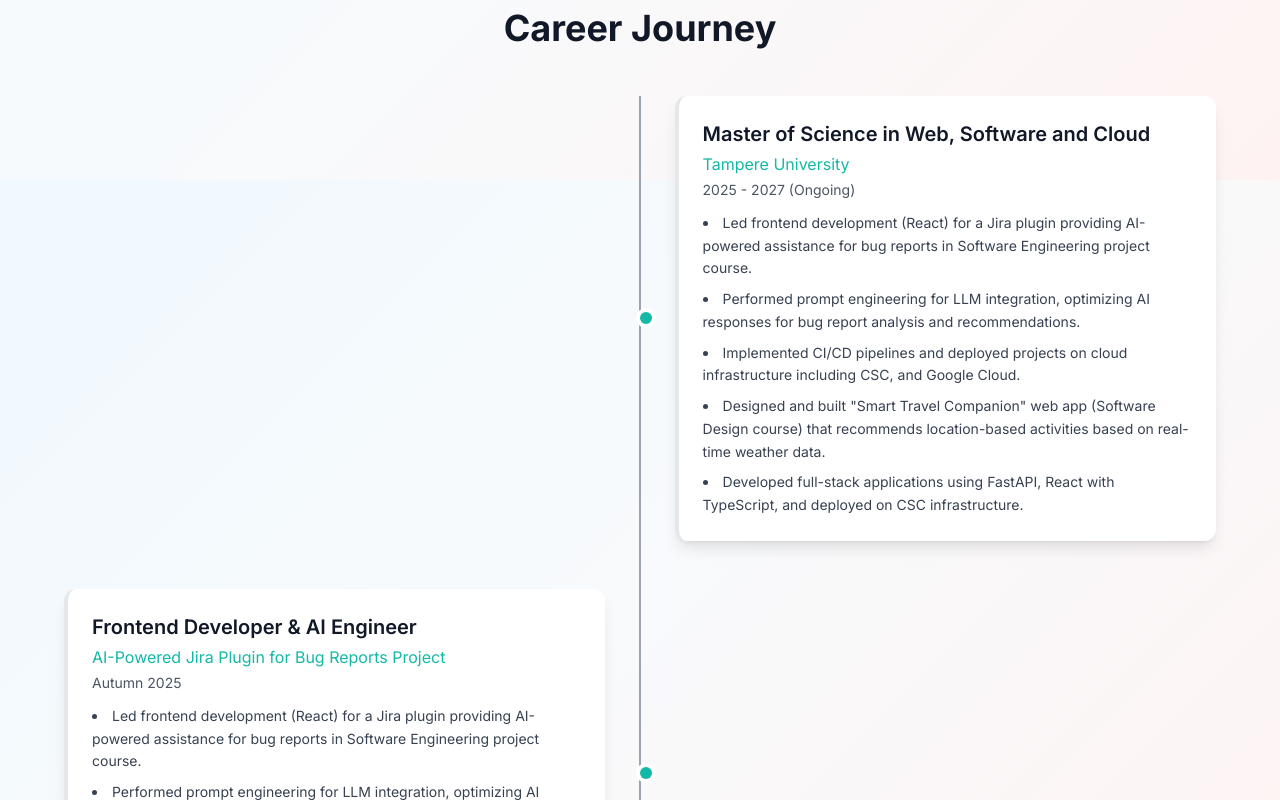
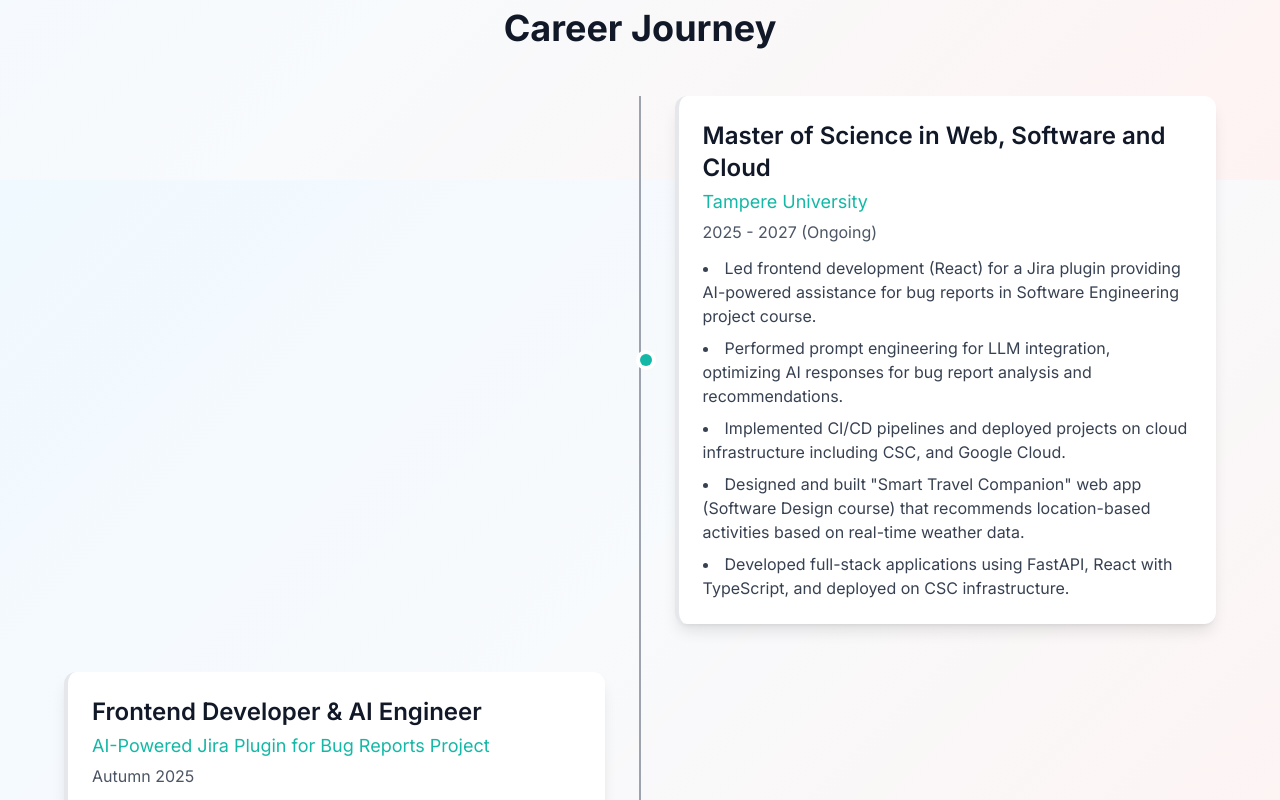
Before and after one commit to pasiones/portfolio, a React (Vite) app: page / in a window 1280 px wide. Shown: the part 5420-6220 px from the top of the page. Built offline with nearby package versions, Linux system fonts and the light colour scheme.

Commit message:
refactor: improve scroll behavior in App component and enhance text styles in ExperienceSection for better readability

```diff
--- a/src/App.tsx
+++ b/src/App.tsx
@@ -14,11 +14,10 @@ import ThemeToggle from './components/util/ThemeToggle';
 
 const App: React.FC = () => {
     useEffect(() => {
-        // Scroll to top on refresh, then handle hash after content loads
+        // Restore scroll position to the correct section on refresh
         if ('scrollRestoration' in history) {
             history.scrollRestoration = 'manual';
         }
-        window.scrollTo(0, 0);
 
         const hash = window.location.hash;
         if (hash) {
@@ -28,10 +27,10 @@ const App: React.FC = () => {
                 if (element) {
                     window.scrollTo({
                         top: element.offsetTop,
-                        behavior: 'smooth'
+                        behavior: 'instant'
                     });
                 }
-            }, 300);
+            }, 100);
             return () => clearTimeout(timer);
         }
     }, []);
--- a/src/components/ExperienceSection.tsx
+++ b/src/components/ExperienceSection.tsx
@@ -38,10 +38,10 @@ const ExperienceSection: React.FC = () => (
                                     isRight ? 'border-l-4' : 'border-r-4 border-l-0'
                                 } border-accent`}
                             >
-                                <h3 className="text-xl font-semibold text-gray-900 dark:text-white mb-1">{job.title}</h3>
-                                <p className="text-accent mb-1">{job.company}</p>
-                                <p className="text-sm text-gray-600 dark:text-gray-400 mb-3">{job.period}</p>
-                                <ul className="list-disc list-inside text-gray-700 dark:text-gray-300 text-sm space-y-2 leading-relaxed">
+                                <h3 className="text-xl lg:text-2xl font-semibold text-gray-900 dark:text-white mb-1">{job.title}</h3>
+                                <p className="text-accent lg:text-lg mb-1">{job.company}</p>
+                                <p className="text-sm lg:text-base text-gray-600 dark:text-gray-400 mb-3">{job.period}</p>
+                                <ul className="list-disc list-inside text-gray-700 dark:text-gray-300 text-sm lg:text-base space-y-2 leading-relaxed">
                                     {job.bullets.map((bullet, bulletIndex) => (
                                         <li key={bulletIndex}>{bullet}</li>
                                     ))}
```
